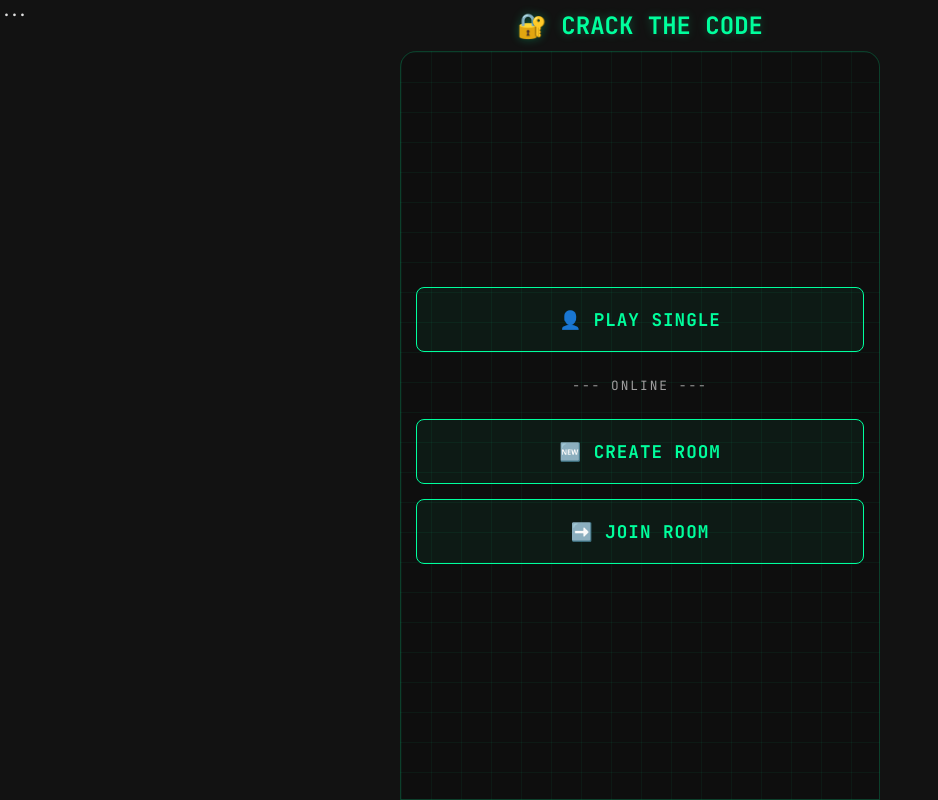
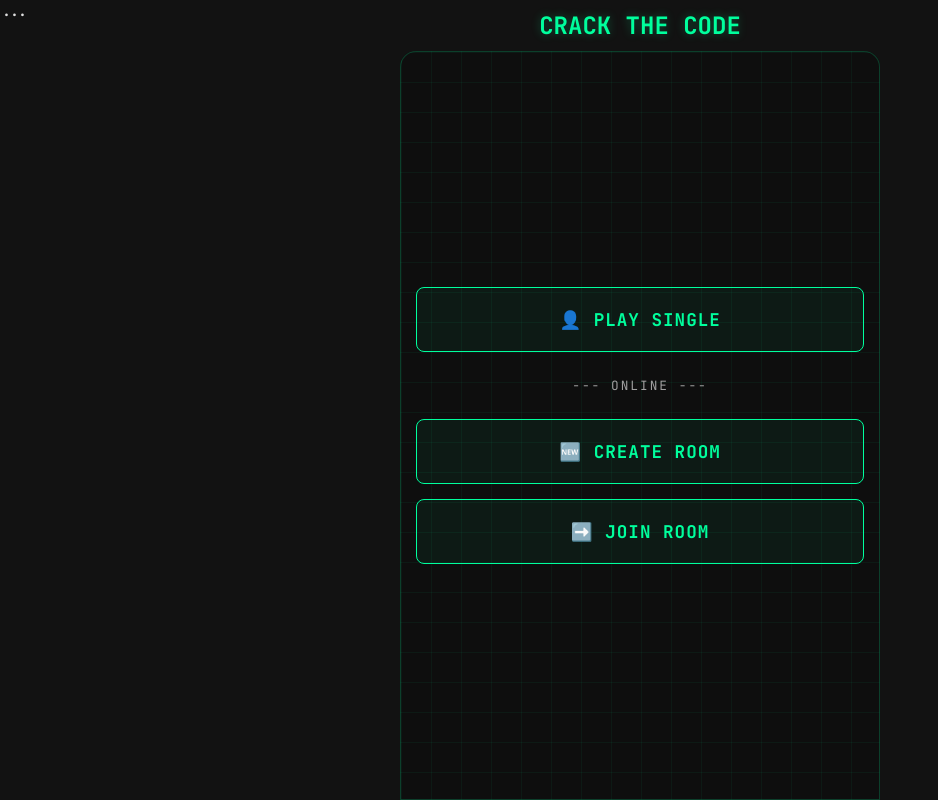
Before and after one commit to Shankha2005/Crack-The-Code-Game, a plain HTML site: page index.html in a window 1280 px wide. Shown: the whole page, without its empty margins (0-938 px from the left). Drawn offline with Linux system fonts and the light colour scheme.

Commit message:
Some changes

```diff
--- a/index.html
+++ b/index.html
@@ -13,7 +13,7 @@
 
     <div class="background-anim">...</div> <div class="container" id="main-container">
         <header>
-            <h1>🔐 CRACK THE CODE</h1>
+            <h1>CRACK THE CODE</h1>
         </header>
 
         <section id="landing-screen" class="screen-section">
```
